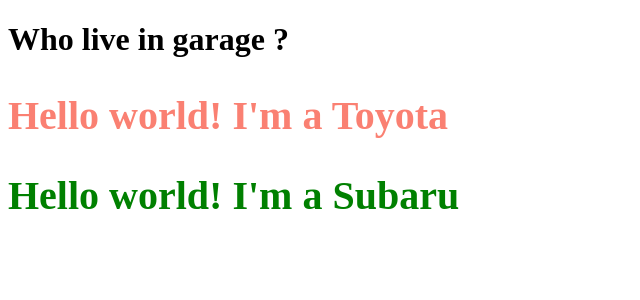
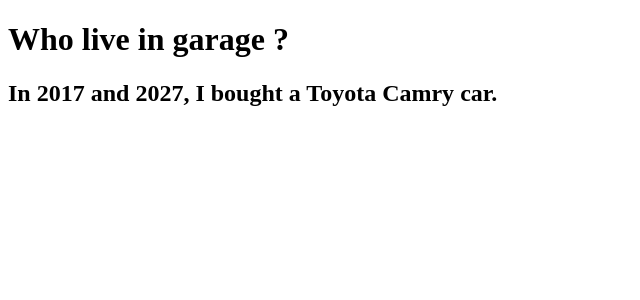
Before and after one commit to thanhpham091790/reactjs, a React (Vite) app in the folder 01-react-tutorial/my-react-app/: page / in a window 1280 px wide. Shown: the top 300 px of the page, without its empty margins (0-640 px from the left). Built offline with nearby package versions, Linux system fonts and the light colour scheme.

Commit message:
Strings can be sent inside quotes but numbers, variables, and objects need to be sent inside curly brackets.

```diff
--- a/01-react-tutorial/my-react-app/src/Car.jsx
+++ b/01-react-tutorial/my-react-app/src/Car.jsx
@@ -1,24 +1,8 @@
 function Car(props) {
-
-    const className = 'greeting';
-    const x = 4;
-    const style1 = {
-        color: 'red',
-        fontSize: '20px'
-    };
-    const style2 = {
-        color: props.color,
-        fontSize: '40px'
-    }
-
-
-    function onClickHandler() {
-        alert('Hello, Thanh Pham!');
-    }
-
+    console.log(props);
     return (
         <>
-            <h2 className={className} onClick={onClickHandler} style={x > 5 ? style1 : style2}>Hello world! I'm a {props.name}</h2>
+            <h2>In {props.years[0]} and {props.years[1]}, I bought a {props.carinfo.name} {props.carinfo.model} car.</h2>
         </>
     );
 }
--- a/01-react-tutorial/my-react-app/src/Garage.jsx
+++ b/01-react-tutorial/my-react-app/src/Garage.jsx
@@ -2,12 +2,12 @@
 import Car from './Car';
 
 function Garage() {
-    let brand = 'Toyota';
+    let years = [2017, 2027];
+    let carinfo = { name: 'Toyota', model: 'Camry' };
     return (
         <>
             <h1>Who live in garage ?</h1>
-            <Car color='salmon' name={brand} />
-            <Car color='green' name='Subaru' />
+            <Car years={years} carinfo={carinfo} />
         </>
     );
 }
```
